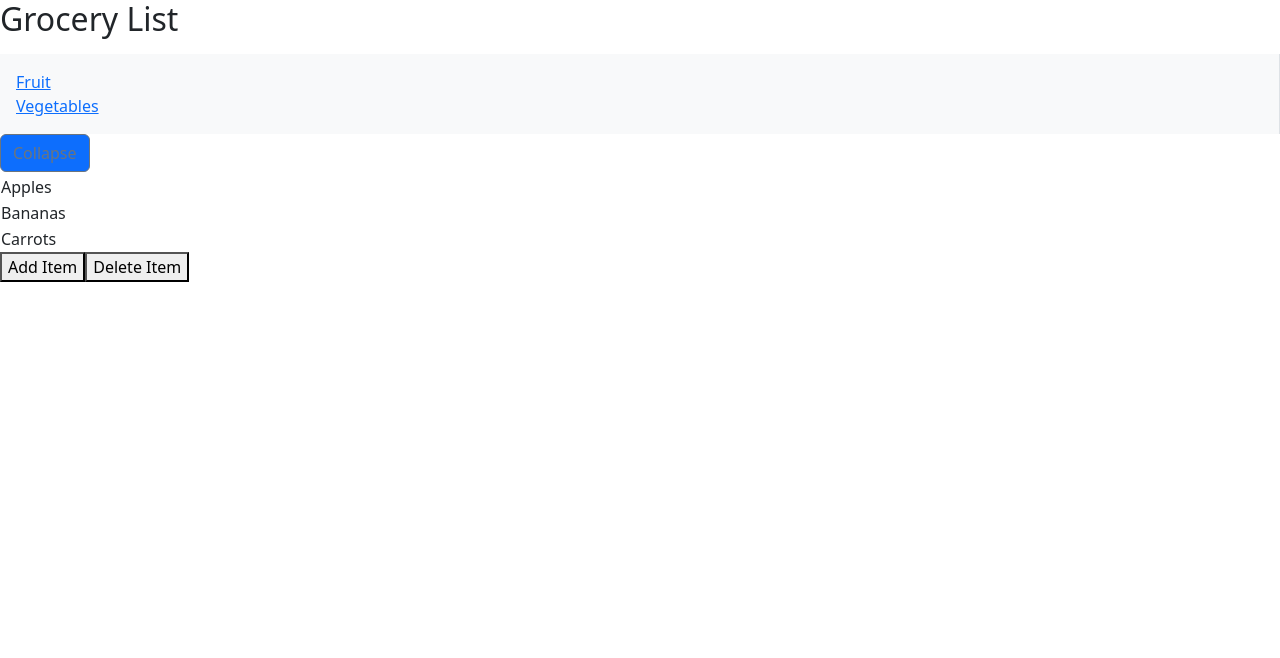
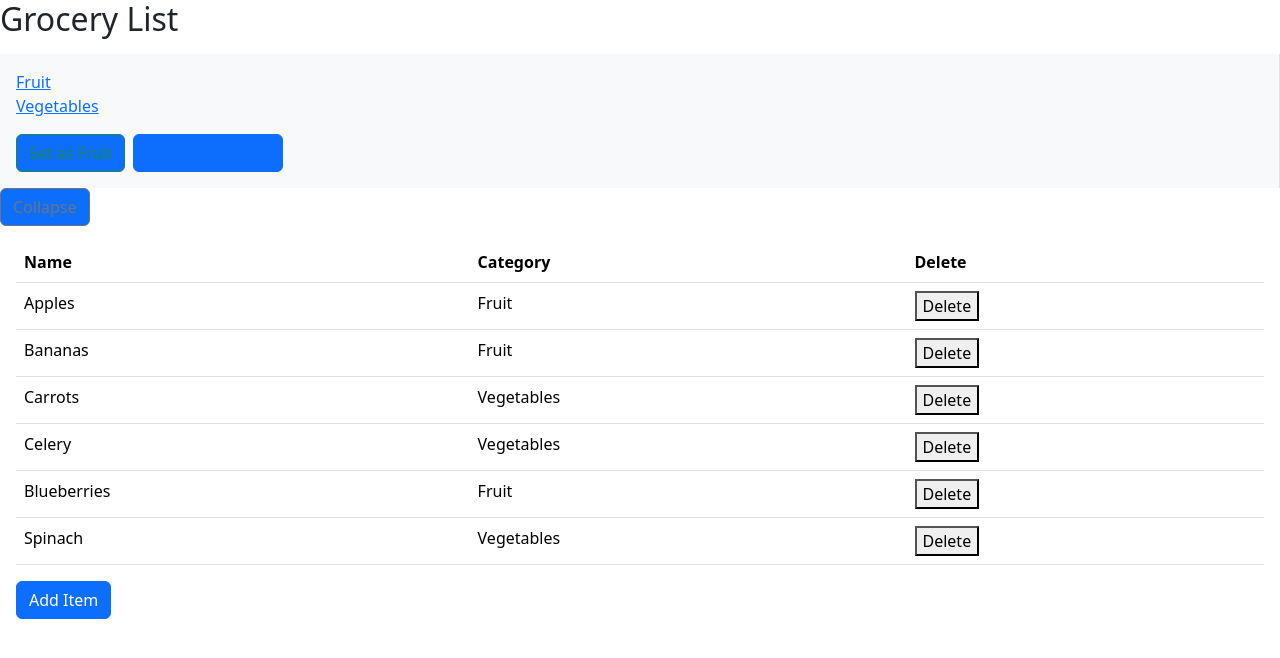
Before and after one commit to lynnschweer/week-14-react, a React (Vite) app: page / in a window 1280 px wide. Shown: the top 658 px of the page. Built offline with nearby package versions, Linux system fonts and the light colour scheme.

Commit message:
final changes wk 15

```diff
--- a/src/App.tsx
+++ b/src/App.tsx
@@ -9,36 +9,57 @@ import { ListItems } from "./ListItems"
 import { useState } from "react";
 import Toolbar from "./Toolbar";
 
-
-
+export type GroceryItem = {
+  id: number;
+  name: string;
+  category: string;
+};
 
 export default function App() {
   const [selectedFoodId, setSelectedFoodId] = useState(0);
 
-  const initialItems = [{ name: 'Apples' }, { name: 'Bananas' }, { name: 'Carrots' }];
+  const initialItems: GroceryItem[] = [
+    { id: 0, name: 'Apples', category: 'Fruit' },
+    { id: 1, name: 'Bananas', category: 'Fruit' },
+    { id: 2, name: 'Carrots', category: 'Vegetables' },
+    {id: 3, name: 'Celery', category: 'Vegetables'},
+    {id: 4, name: 'Blueberries', category: 'Fruit'},
+    {id: 5, name: 'Spinach', category: 'Vegetables'}
+  ];
 
-  const [items, setItems] = useState(initialItems);
+  const [items, setItems] = useState<GroceryItem[]>(initialItems);
 
-
-  // const handleAddItem = () => {
-  //   const newItem = { name: `Item ${items.length + 1}` };
-  //   setItems([...items, newItem]);
-  // };
+  const updateToCategory = (idToUpdate: number, newCategory: string) => {
+    setItems(prevItems =>
+      prevItems.map(item =>
+        item.id === idToUpdate
+          ? { ...item, category: newCategory }
+          : item
+      )
+    );
+  };
 
   const handleDeleteItem = (nameToDelete: string) => {
     setItems(items.filter((item) => item.name !== nameToDelete));
   };
 
-
-  // const selectedFood = groceryItems.find(item => item.id === selectedFoodId);
   return (
     <div className="d-flex flex-column vh-100">
       <MainHeader />
+      <div className="d-flex flex-column flex-grow-1">
+        <Toolbar
+          selectedFoodId={selectedFoodId}
+          setSelectedFoodId={setSelectedFoodId}
+          updateToCategory={updateToCategory}
+        />
 
-      {/* Main content area */}
-      <div className="d-flex flex-column flex-grow-1">
-        <Toolbar selectedFoodId={selectedFoodId} setSelectedFoodId={setSelectedFoodId} />
-        <ListItems items={items} onClick={handleDeleteItem} />
+<ListItems
+  items={items}
+  setItems={setItems}
+  onClick={handleDeleteItem}
+  setSelectedFoodId={setSelectedFoodId}
+  selectedFoodId={selectedFoodId}
+/>
       </div>
     </div>
   );
--- a/src/ListItems.tsx
+++ b/src/ListItems.tsx
@@ -1,94 +1,65 @@
+import { GroceryItem } from "./App";
 
-import { useState } from 'react';
-
-type Item = {
-  name: string;
-
+type ListProps = {
+  items: GroceryItem[];
+  setItems: React.Dispatch<React.SetStateAction<GroceryItem[]>>;
+  onClick: (nameToDelete: string) => void;
+  setSelectedFoodId: (id: number) => void;
+  selectedFoodId: number;
 };
 
-
-//HERE IS MY FOOD ID PROP
-type FoodIdProps = {
-  items: Item[];
-  setItems: React.Dispatch<React.SetStateAction<Item[]>>;
-  selectedFoodId: number;
-  FoodId: number;
-  isSelected?: boolean;
-  onClick?: () => void;
-  isExpanded?: boolean;
-  setIsExpanded?: (expanded: boolean) => void;
-  setSelectedFoodId?: (id: number) => void;
-  href?: string;
-  onFoodIdSelected?: (id: number) => void;
-  text?: string;
-
-};
-
-export function ListItems({ items: initialItems }: FoodIdProps) {
-  const [items, setItems] = useState<Item[]>(initialItems);
-
+export function ListItems({ items, setItems, onClick }: ListProps) {
   const handleAddItem = () => {
-    const newItem = { name: `Item ${items.length + 1}` }; // You can customize how new items are created
+    const newItem: GroceryItem = {
+      id: items.length > 0 ? items[items.length - 1].id + 1 : 0,
+      name: `Item ${items.length + 1}`,
+      category: ""
+    };
     setItems([...items, newItem]);
   };
 
-  const handleDeleteItem = () => {
-    setItems(items.slice(0, -1)); // Removes the last item from the list
-  };
+  function setSelectedFoodId(id: number): void {
+    throw new Error("Function not implemented.");
+  }
 
   return (
-    <div>
-      <table>
+    <div className="p-3">
+      <table className="table">
         <thead>
           <tr>
-            <th></th>
+            <th>Name</th>
+            <th>Category</th>
+            <th>Delete</th>
           </tr>
         </thead>
         <tbody>
-          {items.map((item) => (
-            <tr key={item.name}>
-              <td>{item.name}</td>
-            </tr>
-          ))}
-        </tbody>
+  {items.map((item) => (
+    <tr
+      key={item.id}
+      onClick={() => setSelectedFoodId(item.id)}
+      style={{ cursor: "pointer" }}
+    >
+      <td>{item.name}</td>
+      <td>{item.category || "None"}</td>
+      <td>
+        <button
+          onClick={(e) => {
+            e.stopPropagation(); // prevent row click when deleting
+            onClick(item.name);
+          }}
+        >
+          Delete
+        </button>
+      </td>
+    </tr>
+  ))}
+</tbody>
+
       </table>
-      <button onClick={handleAddItem}>Add Item</button>
-      <button onClick={handleDeleteItem}>Delete Item</button>
+
+      <button onClick={handleAddItem} className="btn btn-primary">
+        Add Item
+      </button>
     </div>
   );
 }
-
-
-// type Item = {
-//   name: string;
-// };
-
-// type ListItemsProps = {
-//   items: Item[];
-//   onDelete: (name: string) => void;
-// };
-
-// export function ListItems({ items, onDelete }: ListItemsProps) {
-//   return (
-//     <div>
-//       <table>
-//         <thead>
-//           <tr>
-//             <th>Grocery List:</th>
-//             <th></th>
-//           </tr>
-//         </thead>
-//         <tbody>
-//           {items.map((item) => (
-//             <tr key={item.name}>
-//               <td>{item.name}</td>
-//               <td>
-//                 <button onClick={() => onDelete(item.name)}>Delete</button>
-//               </td>
-//             </tr>
-//           ))}
-//         </tbody>
-//       </table>
-//     </div>
-//   );
-// }
--- a/src/Toolbar.tsx
+++ b/src/Toolbar.tsx
@@ -1,21 +1,22 @@
 import { useState } from "react";
 import { Button } from "react-bootstrap";
 
-
-//PARENT
-const Toolbar = [
-  { name: "Fruit", href: "/Fruit", id:0, text:"beginning" },
-  { name: "Vegetables", href: "Vegetables",id:1,text: "middle" },
-
+const toolbarItems = [
+  { name: "Fruit", href: "/Fruit", id: 0},
+  { name: "Vegetables", href: "Vegetables", id: 1},
 ];
 
 type ToolbarChildProps = {
   setSelectedFoodId: (id: number) => void;
   selectedFoodId: number;
+  updateToCategory: (idToUpdate: number, newCategory: string) => void;
 };
 
-//CHILD
-export default function ToolbarChild({setSelectedFoodId, selectedFoodId}: ToolbarChildProps) {
+export default function Toolbar({
+  setSelectedFoodId,
+  selectedFoodId,
+  updateToCategory,
+}: ToolbarChildProps) {
   const [isExpanded, setIsExpanded] = useState(true);
 
   const handleButtonClick = () => {
@@ -24,25 +25,42 @@ export default function ToolbarChild({setSelectedFoodId, selectedFoodId}: Toolba
 
   const handleMealClick = (id: number) => {
     setSelectedFoodId(id);
-  }
+  };
+
   return (
     <div>
       {isExpanded ? (
         <div className="border-end bg-light p-3 d-flex flex-column">
-          {Toolbar.map((s) => (
+          {toolbarItems.map((s) => (
             <a
               key={s.name}
               href={s.href}
               data-is-selected={s.id === selectedFoodId}
-              //the id is used to determine which item is selected
               onClick={() => handleMealClick(s.id)}
               className="toolbar-link"
             >
               {s.name}
             </a>
           ))}
+
+          {/* Add category update buttons here */}
+          <div className="mt-3 d-flex gap-2">
+            <Button
+              className="btn btn-outline-success"
+              onClick={() => updateToCategory(selectedFoodId, "Fruit")}
+            >
+              Set as Fruit
+            </Button>
+            <Button
+              className="btn btn-outline-primary"
+              onClick={() => updateToCategory(selectedFoodId, "Vegetables")}
+            >
+              Set as Vegetable
+            </Button>
+          </div>
         </div>
       ) : null}
+
       <Button
         className="btn btn-outline-secondary me-2"
         onClick={handleButtonClick}
```
Also changed, not shown: src/ToolbarButton.tsx (deleted, +0 -17 lines), src/mainHeader.tsx (+0 -8 lines).
